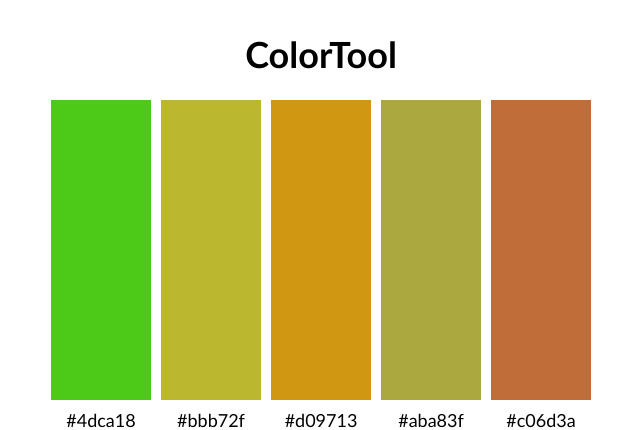
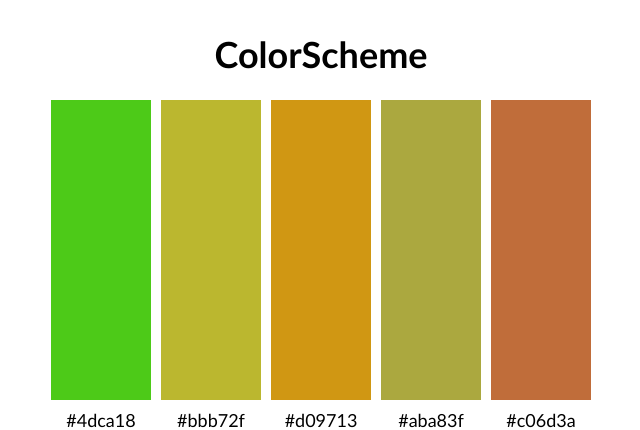
Before and after one commit to ds4836/hack.coms, a Flask app: page / in a window 1280 px wide. Shown: the top 430 px of the page, without its empty margins (319-959 px from the left). Run offline with Flask 3, Linux system fonts and the light colour scheme.

Commit message:
changed name

```diff
--- a/templates/colors.html
+++ b/templates/colors.html
@@ -1,7 +1,7 @@
 <!DOCTYPE html>
 <html lang="en">
 <head>
-    <title>Color Scheme</title>
+    <title>ColorScheme</title>
     <style>
         :root{
             --first: {{ colors[0] }};
@@ -52,7 +52,7 @@
 </head>
 
 <body>
-    <h1>ColorTool</h1>
+    <h1>ColorScheme</h1>
     <div class="color-container">
         <div>
             <div class="color-box" style="background-color: var(--first);"></div>
```
